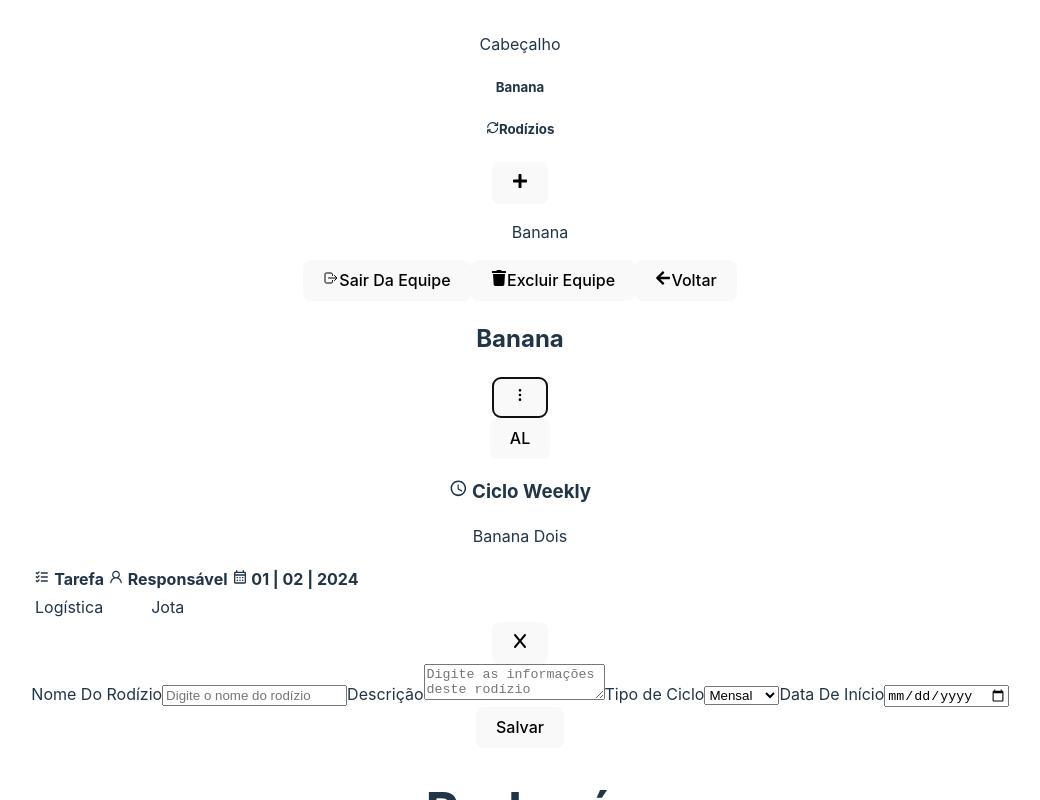
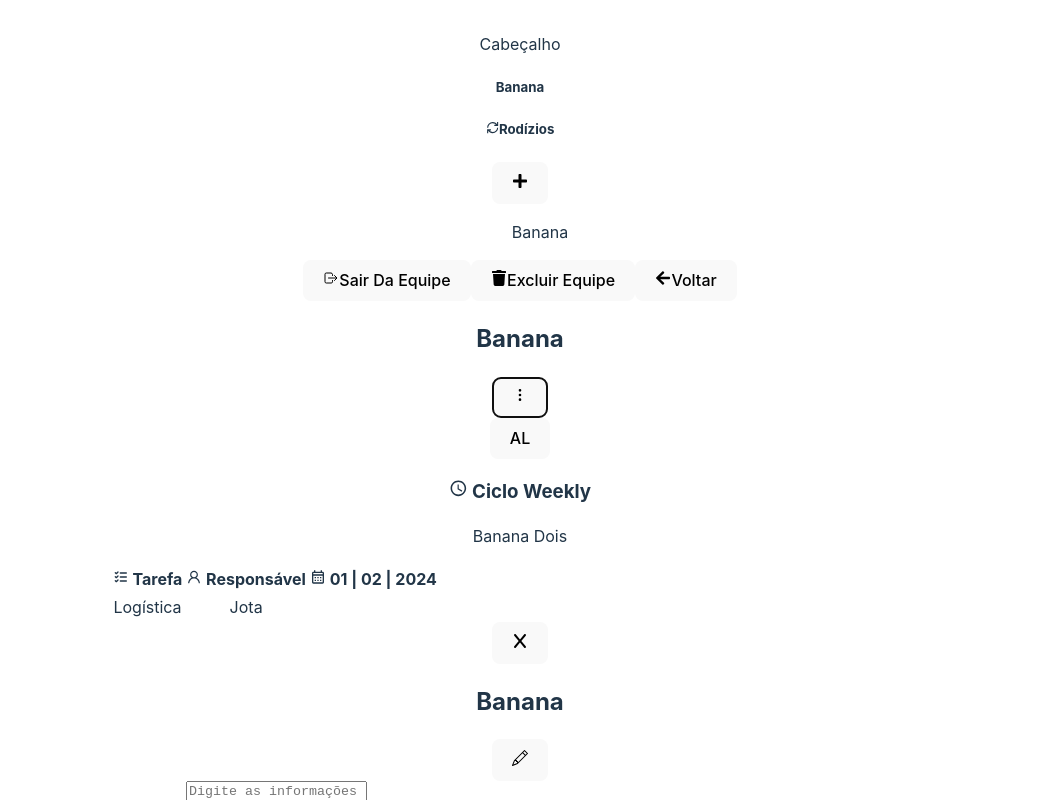
Before and after one commit to Redlintles/projeto-integrador, a React (Vite) app: page / in a window 1280 px wide. Both pictures are taken after a click on the button 639 px from the left and 407 px from the top of the page. Shown: the top 800 px of the page, without its empty margins (120-1160 px from the left). Built offline with nearby package versions, Linux system fonts and the light colour scheme.

Commit message:
Finalizada marcação em RodizioModalEdit

```diff
--- a/src/components/RodizioModal/RodizioModalEdit.tsx
+++ b/src/components/RodizioModal/RodizioModalEdit.tsx
@@ -1,7 +1,27 @@
-export default function RodizioModalEdit() {
+import { useState } from "react";
+import { BsPencil } from "react-icons/bs";
+
+export default function RodizioModalEdit({ rodizio }: RodizioModalProps) {
+  const [editTitle, setEditTitle] = useState(false);
+
   return (
     <form>
       <form className="modal__form">
+        <div>
+          <h2>{rodizio.title}</h2>
+          <button
+            type="button"
+            onClick={() =>
+              setEditTitle((prev) => {
+                return !prev;
+              })
+            }
+          >
+            <BsPencil />
+          </button>
+        </div>
+
+        {editTitle && (
           <label>
             <span>Nome Do Rodízio</span>
             <input
@@ -10,6 +30,7 @@ export default function RodizioModalEdit() {
               name="name"
             />
           </label>
+        )}
         <label>
           <span>Descrição</span>
           <textarea
@@ -20,9 +41,9 @@ export default function RodizioModalEdit() {
         <label>
           <span>Tipo de Ciclo</span>
           <select name="cycle">
-            <option value="monthly">Mensal</option>
-            <option value="weekly">Semanal</option>
-            <option value="yearly">Anual</option>
+            <option value="monthly">Mensal(atualização a cada 30 dias)</option>
+            <option value="weekly">Semanal(atualização a cada 7 dias)</option>
+            <option value="yearly">Anual(atualização a cada 365 dias)</option>
           </select>
         </label>
         <label>
```
Lines whose indentation alone changed are shown as unchanged.
